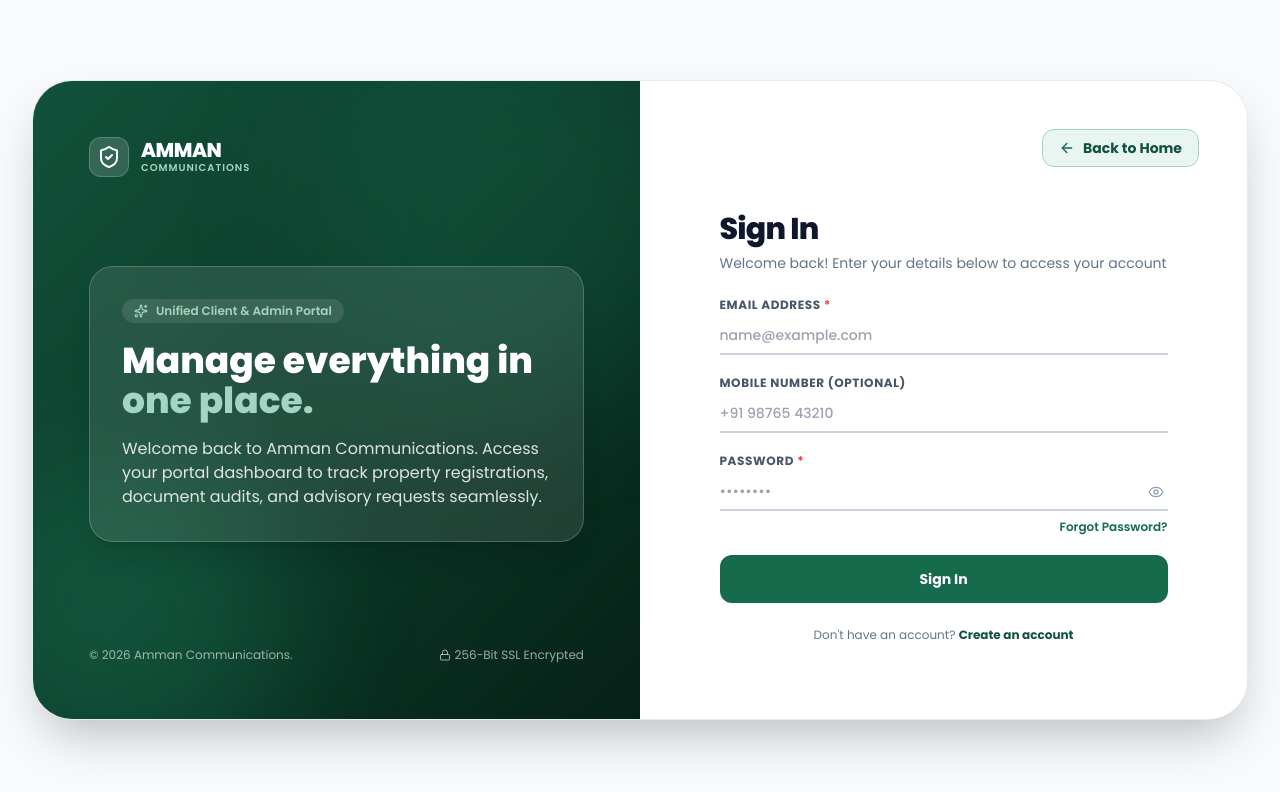
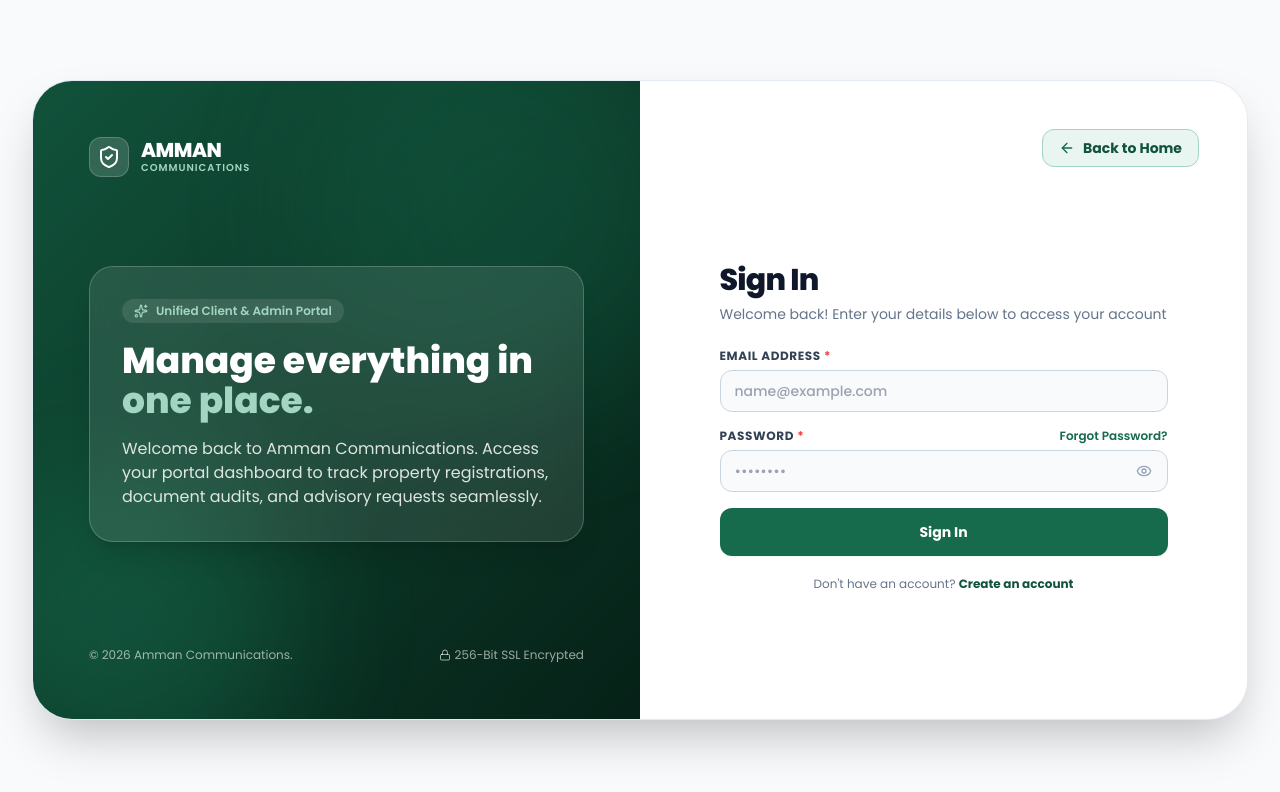
Before and after one commit to Techno-Vanam/Amman_Communications, a Next.js app in the folder apps/web/: page /login in a window 1280 px wide. Shown: the top 792 px of the page. Built offline with nearby package versions, Linux system fonts and the light colour scheme.

Commit message:
fix(auth): fix input focus losing on keystroke and bind proper form attributes

```diff
--- a/apps/web/src/components/auth/AuthPage.tsx
+++ b/apps/web/src/components/auth/AuthPage.tsx
@@ -3,7 +3,7 @@
 import React, { useState, useTransition } from 'react';
 import { useRouter } from 'next/navigation';
 import Link from 'next/link';
-import { Eye, EyeOff, ArrowLeft, ShieldCheck, CheckCircle2, Lock, Sparkles } from 'lucide-react';
+import { Eye, EyeOff, ArrowLeft, ShieldCheck, Lock, Sparkles } from 'lucide-react';
 import { loginAction } from '../../app/login/actions';
 import { registerAction } from '../../app/register/actions';
 
@@ -58,7 +58,6 @@ export default function AuthPage({ initialMode }: AuthPageProps) {
       const result = await loginAction(formData);
 
       if (result?.error) {
-        // If backend is unreachable or returned error, try fallback for demo
         setError(result.error);
       } else if (result?.success && result.redirectTo) {
         try {
@@ -133,9 +132,8 @@ export default function AuthPage({ initialMode }: AuthPageProps) {
     });
   };
 
-  // Integrated Green Image Panel
-  const GreenImagePanel = () => (
-    <div className="lg:w-1/2 bg-gradient-to-br from-brand-700 via-brand-800 to-[#062117] p-8 sm:p-12 lg:p-14 text-white flex flex-col justify-between relative overflow-hidden self-stretch w-full min-h-[420px]">
+  const brandingPanel = (
+    <div className="lg:w-1/2 bg-gradient-to-br from-brand-700 via-brand-800 to-[#062117] p-8 sm:p-12 lg:p-14 text-white flex flex-col justify-between relative overflow-hidden self-stretch w-full min-h-[400px]">
       {/* Subtle Ambient Lighting */}
       <div className="absolute -top-[10%] -right-[10%] w-96 h-96 rounded-full bg-brand-500/20 blur-3xl pointer-events-none" />
       <div className="absolute -bottom-[10%] -left-[10%] w-80 h-80 rounded-full bg-emerald-400/15 blur-3xl pointer-events-none" />
@@ -187,8 +185,7 @@ export default function AuthPage({ initialMode }: AuthPageProps) {
     </div>
   );
 
-  // Form Panel
-  const FormPanel = () => (
+  const formPanel = (
     <div className="lg:w-1/2 flex flex-col justify-between p-6 sm:p-10 lg:p-12 bg-white self-stretch w-full overflow-y-auto">
       {/* Back to Home Header */}
       <div className={`w-full flex items-center mb-4 ${isSignUp ? 'justify-start' : 'justify-end'}`}>
@@ -221,71 +218,86 @@ export default function AuthPage({ initialMode }: AuthPageProps) {
         )}
 
         {isSignUp ? (
-          /* Sign Up Form - Underline Style Input */
-          <form onSubmit={handleRegisterSubmit} className="space-y-5" noValidate>
+          /* Sign Up Form */
+          <form onSubmit={handleRegisterSubmit} className="space-y-4" noValidate>
             {/* Full Name */}
-            <div className="space-y-1">
-              <label className="block text-xs font-bold text-slate-600 uppercase tracking-wider">
+            <div className="space-y-1.5">
+              <label htmlFor="reg-name" className="block text-xs font-bold text-slate-700 uppercase tracking-wider">
                 Full Name <span className="text-red-500">*</span>
               </label>
               <input
+                id="reg-name"
+                name="name"
                 type="text"
+                autoComplete="name"
+                required
                 placeholder="John Doe"
                 value={regName}
                 onChange={(e) => setRegName(e.target.value)}
-                className="w-full py-2 bg-transparent border-b-2 border-slate-300 focus:border-brand-600 text-slate-900 text-sm font-medium outline-none transition-colors"
+                className="w-full px-3.5 py-2.5 bg-slate-50 border border-slate-300 rounded-xl focus:bg-white focus:border-brand-600 focus:ring-2 focus:ring-brand-500/15 text-slate-900 text-sm font-medium outline-none transition-all"
                 disabled={isPending}
               />
             </div>
 
             {/* Email Address */}
-            <div className="space-y-1">
-              <label className="block text-xs font-bold text-slate-600 uppercase tracking-wider">
+            <div className="space-y-1.5">
+              <label htmlFor="reg-email" className="block text-xs font-bold text-slate-700 uppercase tracking-wider">
                 Email Address <span className="text-red-500">*</span>
               </label>
               <input
+                id="reg-email"
+                name="email"
                 type="email"
+                autoComplete="email"
+                required
                 placeholder="name@example.com"
                 value={regEmail}
                 onChange={(e) => setRegEmail(e.target.value)}
-                className="w-full py-2 bg-transparent border-b-2 border-slate-300 focus:border-brand-600 text-slate-900 text-sm font-medium outline-none transition-colors"
+                className="w-full px-3.5 py-2.5 bg-slate-50 border border-slate-300 rounded-xl focus:bg-white focus:border-brand-600 focus:ring-2 focus:ring-brand-500/15 text-slate-900 text-sm font-medium outline-none transition-all"
                 disabled={isPending}
               />
             </div>
 
             {/* Mobile Number */}
-            <div className="space-y-1">
-              <label className="block text-xs font-bold text-slate-600 uppercase tracking-wider">
-                Mobile Number
+            <div className="space-y-1.5">
+              <label htmlFor="reg-mobile" className="block text-xs font-bold text-slate-700 uppercase tracking-wider">
+                Mobile Number (Optional)
               </label>
               <input
+                id="reg-mobile"
+                name="mobile"
                 type="tel"
+                autoComplete="tel"
                 placeholder="+91 98765 43210"
                 value={regMobile}
                 onChange={(e) => setRegMobile(e.target.value)}
-                className="w-full py-2 bg-transparent border-b-2 border-slate-300 focus:border-brand-600 text-slate-900 text-sm font-medium outline-none transition-colors"
+                className="w-full px-3.5 py-2.5 bg-slate-50 border border-slate-300 rounded-xl focus:bg-white focus:border-brand-600 focus:ring-2 focus:ring-brand-500/15 text-slate-900 text-sm font-medium outline-none transition-all"
                 disabled={isPending}
               />
             </div>
 
             {/* Password with Eye Icon */}
-            <div className="space-y-1">
-              <label className="block text-xs font-bold text-slate-600 uppercase tracking-wider">
+            <div className="space-y-1.5">
+              <label htmlFor="reg-password" className="block text-xs font-bold text-slate-700 uppercase tracking-wider">
                 Password <span className="text-red-500">*</span>
               </label>
               <div className="relative">
                 <input
+                  id="reg-password"
+                  name="password"
                   type={showPassword ? 'text' : 'password'}
+                  autoComplete="new-password"
+                  required
                   placeholder="At least 8 characters"
                   value={regPassword}
                   onChange={(e) => setRegPassword(e.target.value)}
-                  className="w-full py-2 pr-10 bg-transparent border-b-2 border-slate-300 focus:border-brand-600 text-slate-900 text-sm font-medium outline-none transition-colors"
+                  className="w-full px-3.5 py-2.5 pr-10 bg-slate-50 border border-slate-300 rounded-xl focus:bg-white focus:border-brand-600 focus:ring-2 focus:ring-brand-500/15 text-slate-900 text-sm font-medium outline-none transition-all"
                   disabled={isPending}
                 />
                 <button
                   type="button"
                   onClick={() => setShowPassword(!showPassword)}
-                  className="absolute right-0 top-1/2 -translate-y-1/2 p-1 text-slate-400 hover:text-brand-600 transition-colors cursor-pointer"
+                  className="absolute right-3 top-1/2 -translate-y-1/2 p-1 text-slate-400 hover:text-brand-600 transition-colors cursor-pointer"
                   aria-label="Toggle password visibility"
                 >
                   {showPassword ? <EyeOff className="w-4 h-4" /> : <Eye className="w-4 h-4" />}
@@ -315,62 +327,33 @@ export default function AuthPage({ initialMode }: AuthPageProps) {
             </div>
           </form>
         ) : (
-          /* Sign In Form - Underline Style Input */
-          <form onSubmit={handleLoginSubmit} className="space-y-5" noValidate>
+          /* Sign In Form */
+          <form onSubmit={handleLoginSubmit} className="space-y-4" noValidate>
             {/* Email Address */}
-            <div className="space-y-1">
-              <label className="block text-xs font-bold text-slate-600 uppercase tracking-wider">
+            <div className="space-y-1.5">
+              <label htmlFor="login-email" className="block text-xs font-bold text-slate-700 uppercase tracking-wider">
                 Email Address <span className="text-red-500">*</span>
               </label>
               <input
+                id="login-email"
+                name="email"
                 type="email"
+                autoComplete="email"
+                required
                 placeholder="name@example.com"
                 value={loginEmail}
                 onChange={(e) => setLoginEmail(e.target.value)}
-                className="w-full py-2 bg-transparent border-b-2 border-slate-300 focus:border-brand-600 text-slate-900 text-sm font-medium outline-none transition-colors"
+                className="w-full px-3.5 py-2.5 bg-slate-50 border border-slate-300 rounded-xl focus:bg-white focus:border-brand-600 focus:ring-2 focus:ring-brand-500/15 text-slate-900 text-sm font-medium outline-none transition-all"
                 disabled={isPending}
               />
             </div>
 
-            {/* Mobile Number */}
-            <div className="space-y-1">
-              <label className="block text-xs font-bold text-slate-600 uppercase tracking-wider">
-                Mobile Number (Optional)
-              </label>
-              <input
-                type="tel"
-                placeholder="+91 98765 43210"
-                value={loginMobile}
-                onChange={(e) => setLoginMobile(e.target.value)}
-                className="w-full py-2 bg-transparent border-b-2 border-slate-300 focus:border-brand-600 text-slate-900 text-sm font-medium outline-none transition-colors"
-                disabled={isPending}
-              />
-            </div>
-
-            {/* Password Field with Eye Icon + Forgot Password */}
-            <div className="space-y-1">
-              <label className="block text-xs font-bold text-slate-600 uppercase tracking-wider">
-                Password <span className="text-red-500">*</span>
-              </label>
-              <div className="relative">
-                <input
-                  type={showPassword ? 'text' : 'password'}
-                  placeholder="••••••••"
-                  value={loginPassword}
-                  onChange={(e) => setLoginPassword(e.target.value)}
-                  className="w-full py-2 pr-10 bg-transparent border-b-2 border-slate-300 focus:border-brand-600 text-slate-900 text-sm font-medium outline-none transition-colors"
-                  disabled={isPending}
-                />
-                <button
-                  type="button"
-                  onClick={() => setShowPassword(!showPassword)}
-                  className="absolute right-0 top-1/2 -translate-y-1/2 p-1 text-slate-400 hover:text-brand-600 transition-colors cursor-pointer"
-                  aria-label="Toggle password visibility"
-                >
-                  {showPassword ? <EyeOff className="w-4 h-4" /> : <Eye className="w-4 h-4" />}
-                </button>
-              </div>
-              <div className="flex justify-end pt-1">
+            {/* Password Field with Eye Icon */}
+            <div className="space-y-1.5">
+              <div className="flex items-center justify-between">
+                <label htmlFor="login-password" className="block text-xs font-bold text-slate-700 uppercase tracking-wider">
+                  Password <span className="text-red-500">*</span>
+                </label>
                 <a
                   href="#forgot"
                   onClick={(e) => {
@@ -381,6 +364,28 @@ export default function AuthPage({ initialMode }: AuthPageProps) {
                 >
                   Forgot Password?
                 </a>
+              </div>
+              <div className="relative">
+                <input
+                  id="login-password"
+                  name="password"
+                  type={showPassword ? 'text' : 'password'}
+                  autoComplete="current-password"
+                  required
+                  placeholder="••••••••"
+                  value={loginPassword}
+                  onChange={(e) => setLoginPassword(e.target.value)}
+                  className="w-full px-3.5 py-2.5 pr-10 bg-slate-50 border border-slate-300 rounded-xl focus:bg-white focus:border-brand-600 focus:ring-2 focus:ring-brand-500/15 text-slate-900 text-sm font-medium outline-none transition-all"
+                  disabled={isPending}
+                />
+                <button
+                  type="button"
+                  onClick={() => setShowPassword(!showPassword)}
+                  className="absolute right-3 top-1/2 -translate-y-1/2 p-1 text-slate-400 hover:text-brand-600 transition-colors cursor-pointer"
+                  aria-label="Toggle password visibility"
+                >
+                  {showPassword ? <EyeOff className="w-4 h-4" /> : <Eye className="w-4 h-4" />}
+                </button>
               </div>
             </div>
 
@@ -417,16 +422,14 @@ export default function AuthPage({ initialMode }: AuthPageProps) {
       {/* MAIN AUTHENTICATION CONTAINER: FULL 50/50 SPLIT */}
       <div className="w-full max-w-[1400px] min-h-[640px] max-h-[850px] bg-white rounded-[2.5rem] border border-slate-200/90 shadow-2xl overflow-hidden flex flex-col lg:flex-row items-stretch my-auto">
         {isSignUp ? (
-          /* SIGN UP PAGE: Form on LEFT (50%), Green Image on RIGHT (50%) */
           <>
-            <FormPanel />
-            <GreenImagePanel />
+            {formPanel}
+            {brandingPanel}
           </>
         ) : (
-          /* LOGIN PAGE: Green Image on LEFT (50%), Form on RIGHT (50%) */
           <>
-            <GreenImagePanel />
-            <FormPanel />
+            {brandingPanel}
+            {formPanel}
           </>
         )}
       </div>
```
